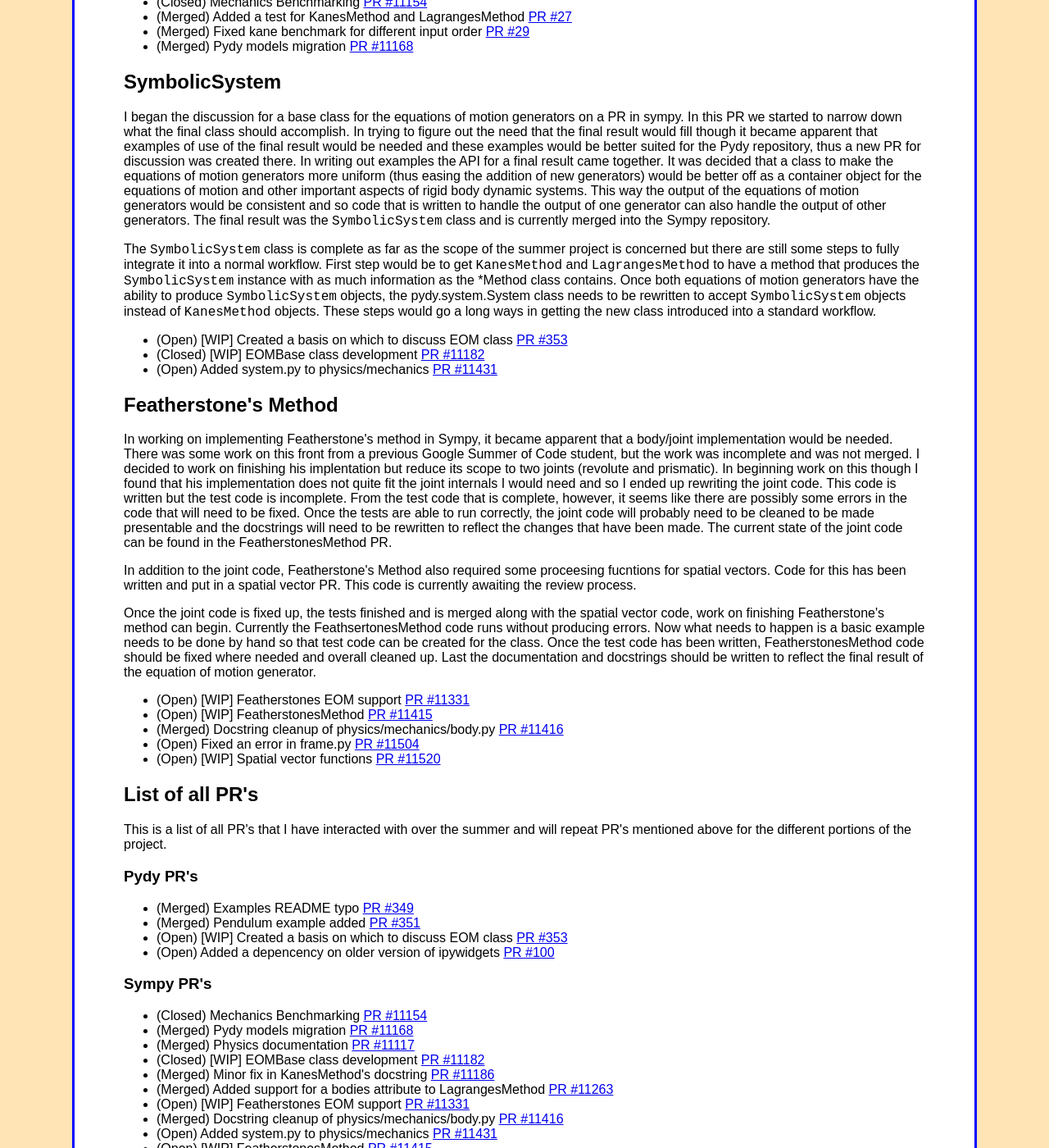
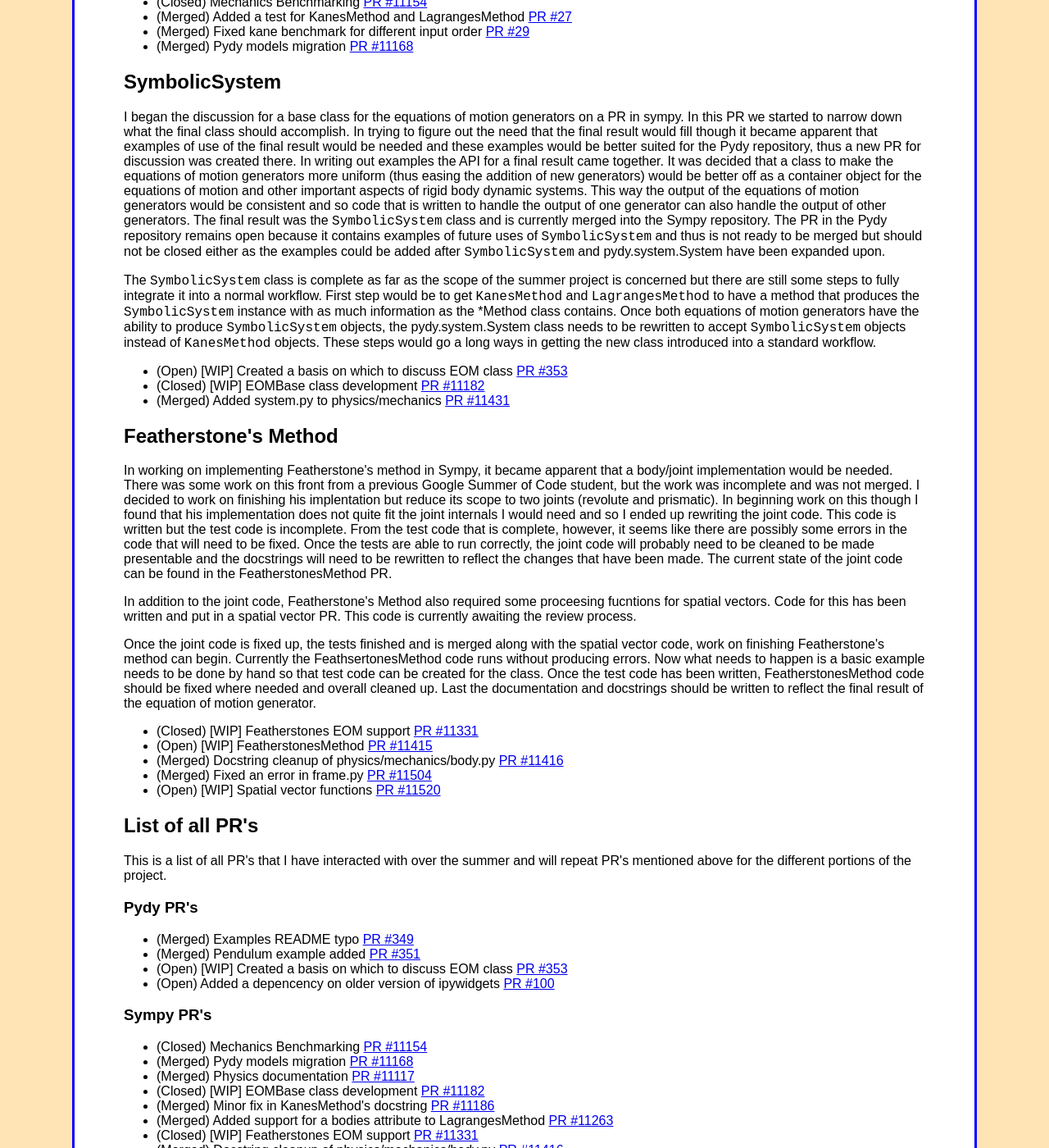
Before and after one commit to jbm950/jbm950.github.io, a Jekyll site: the page built from GSoC-Final-Submission.html, in a window 1280 px wide and 1400 px high, scrolled down 406 px. Shown: the whole window at 82% size. Built offline with Jekyll 4.4.1, drawn with Linux system fonts in a browser that asks for light colours; some of the changed text lies outside the part shown.

Commit message:
updated some of the PR information in final submission

```diff
--- a/GSoC-Final-Submission.html
+++ b/GSoC-Final-Submission.html
@@ -27,14 +27,14 @@
   href="https://github.com/sympy/sympy/pull/11168" target="_blank">PR #11168</a></li>
 </ul>
 <h2 id="symbolicsystem">SymbolicSystem</h2>
-<p>I began the discussion for a base class for the equations of motion generators on a PR in sympy. In this PR we started to narrow down what the final class should accomplish. In trying to figure out the need that the final result would fill though it became apparent that examples of use of the final result would be needed and these examples would be better suited for the Pydy repository, thus a new PR for discussion was created there. In writing out examples the API for a final result came together. It was decided that a class to make the equations of motion generators more uniform (thus easing the addition of new generators) would be better off as a container object for the equations of motion and other important aspects of rigid body dynamic systems. This way the output of the equations of motion generators would be consistent and so code that is written to handle the output of one generator can also handle the output of other generators. The final result was the <code>SymbolicSystem</code> class and is currently merged into the Sympy repository.</p>
+<p>I began the discussion for a base class for the equations of motion generators on a PR in sympy. In this PR we started to narrow down what the final class should accomplish. In trying to figure out the need that the final result would fill though it became apparent that examples of use of the final result would be needed and these examples would be better suited for the Pydy repository, thus a new PR for discussion was created there. In writing out examples the API for a final result came together. It was decided that a class to make the equations of motion generators more uniform (thus easing the addition of new generators) would be better off as a container object for the equations of motion and other important aspects of rigid body dynamic systems. This way the output of the equations of motion generators would be consistent and so code that is written to handle the output of one generator can also handle the output of other generators. The final result was the <code>SymbolicSystem</code> class and is currently merged into the Sympy repository. The PR in the Pydy repository remains open because it contains examples of future uses of <code>SymbolicSystem</code> and thus is not ready to be merged but should not be closed either as the examples could be added after <code>SymbolicSystem</code> and pydy.system.System have been expanded upon.</p>
 <p>The <code>SymbolicSystem</code> class is complete as far as the scope of the summer project is concerned but there are still some steps to fully integrate it into a normal workflow. First step would be to get <code>KanesMethod</code> and <code>LagrangesMethod</code> to have a method that produces the <code>SymbolicSystem</code> instance with as much information as the *Method class contains. Once both equations of motion generators have the ability to produce <code>SymbolicSystem</code> objects, the pydy.system.System class needs to be rewritten to accept <code>SymbolicSystem</code> objects instead of <code>KanesMethod</code> objects. These steps would go a long ways in getting the new class introduced into a standard workflow.</p>
 <ul>
 <li>(Open) [WIP] Created a basis on which to discuss EOM class <a
   href="https://github.com/pydy/pydy/pull/353" target="_blank">PR #353</a></li>
 <li>(Closed) [WIP] EOMBase class development <a
   href="https://github.com/sympy/sympy/pull/11182" target="_blank">PR #11182</a></li>
-<li>(Open) Added system.py to physics/mechanics <a
+<li>(Merged) Added system.py to physics/mechanics <a
   href="https://github.com/sympy/sympy/pull/11431" target="_blank">PR #11431</a></li>
 </ul>
 <h2 id="featherstones-method">Featherstone's Method</h2>
@@ -42,13 +42,13 @@
 <p>In addition to the joint code, Featherstone's Method also required some proceesing fucntions for spatial vectors. Code for this has been written and put in a spatial vector PR. This code is currently awaiting the review process.</p>
 <p>Once the joint code is fixed up, the tests finished and is merged along with the spatial vector code, work on finishing Featherstone's method can begin. Currently the FeathsertonesMethod code runs without producing errors. Now what needs to happen is a basic example needs to be done by hand so that test code can be created for the class. Once the test code has been written, FeatherstonesMethod code should be fixed where needed and overall cleaned up. Last the documentation and docstrings should be written to reflect the final result of the equation of motion generator.</p>
 <ul>
-<li>(Open) [WIP] Featherstones EOM support <a
+<li>(Closed) [WIP] Featherstones EOM support <a
   href="https://github.com/sympy/sympy/pull/11331" target="_blank">PR #11331</a></li>
 <li>(Open) [WIP] FeatherstonesMethod <a
   href="https://github.com/sympy/sympy/pull/11415" target="_blank">PR #11415</a></li>
 <li>(Merged) Docstring cleanup of physics/mechanics/body.py <a
   href="https://github.com/sympy/sympy/pull/11416" target="_blank">PR #11416</a></li>
-<li>(Open) Fixed an error in frame.py <a
+<li>(Merged) Fixed an error in frame.py <a
   href="https://github.com/sympy/sympy/pull/11504" target="_blank">PR #11504</a></li>
 <li>(Open) [WIP] Spatial vector functions <a
   href="https://github.com/sympy/sympy/pull/11520" target="_blank">PR #11520</a></li>
@@ -81,15 +81,15 @@
   href="https://github.com/sympy/sympy/pull/11186" target="_blank">PR #11186</a></li>
 <li>(Merged) Added support for a bodies attribute to LagrangesMethod <a
   href="https://github.com/sympy/sympy/pull/11263" target="_blank">PR #11263</a></li>
-<li>(Open) [WIP] Featherstones EOM support <a
+<li>(Closed) [WIP] Featherstones EOM support <a
   href="https://github.com/sympy/sympy/pull/11331" target="_blank">PR #11331</a></li>
 <li>(Merged) Docstring cleanup of physics/mechanics/body.py <a
   href="https://github.com/sympy/sympy/pull/11416" target="_blank">PR #11416</a></li>
-<li>(Open) Added system.py to physics/mechanics <a
+<li>(Merged) Added system.py to physics/mechanics <a
   href="https://github.com/sympy/sympy/pull/11431" target="_blank">PR #11431</a></li>
 <li>(Open) [WIP] FeatherstonesMethod <a
   href="https://github.com/sympy/sympy/pull/11415" target="_blank">PR #11415</a></li>
-<li>(Open) Fixed an error in frame.py <a
+<li>(Merged) Fixed an error in frame.py <a
   href="https://github.com/sympy/sympy/pull/11504" target="_blank">PR #11504</a></li>
 <li>(Open) [WIP] Spatial vector functions <a
   href="https://github.com/sympy/sympy/pull/11520" target="_blank">PR #11520</a></li>
```
Also changed, not shown: source/GSoC-Final-Submission.md (+11 -7 lines).
